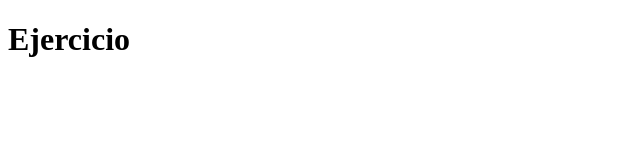
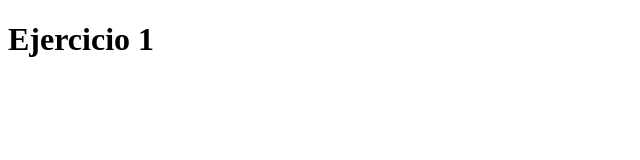
Before and after one commit to Lucilinga/ejercicio1-git, a plain HTML site: page index.html in a window 1280 px wide. Shown: the full height of the page, 0-640 px from the left. Drawn offline with Linux system fonts and the light colour scheme.

Commit message:
changed title text

```diff
--- a/index.html
+++ b/index.html
@@ -6,6 +6,6 @@
         <meta charset="utf-8" />
     </head>
     <body>
-        <h1>Ejercicio</h1>
+        <h1>Ejercicio 1</h1>
     </body>
 </html>
```
